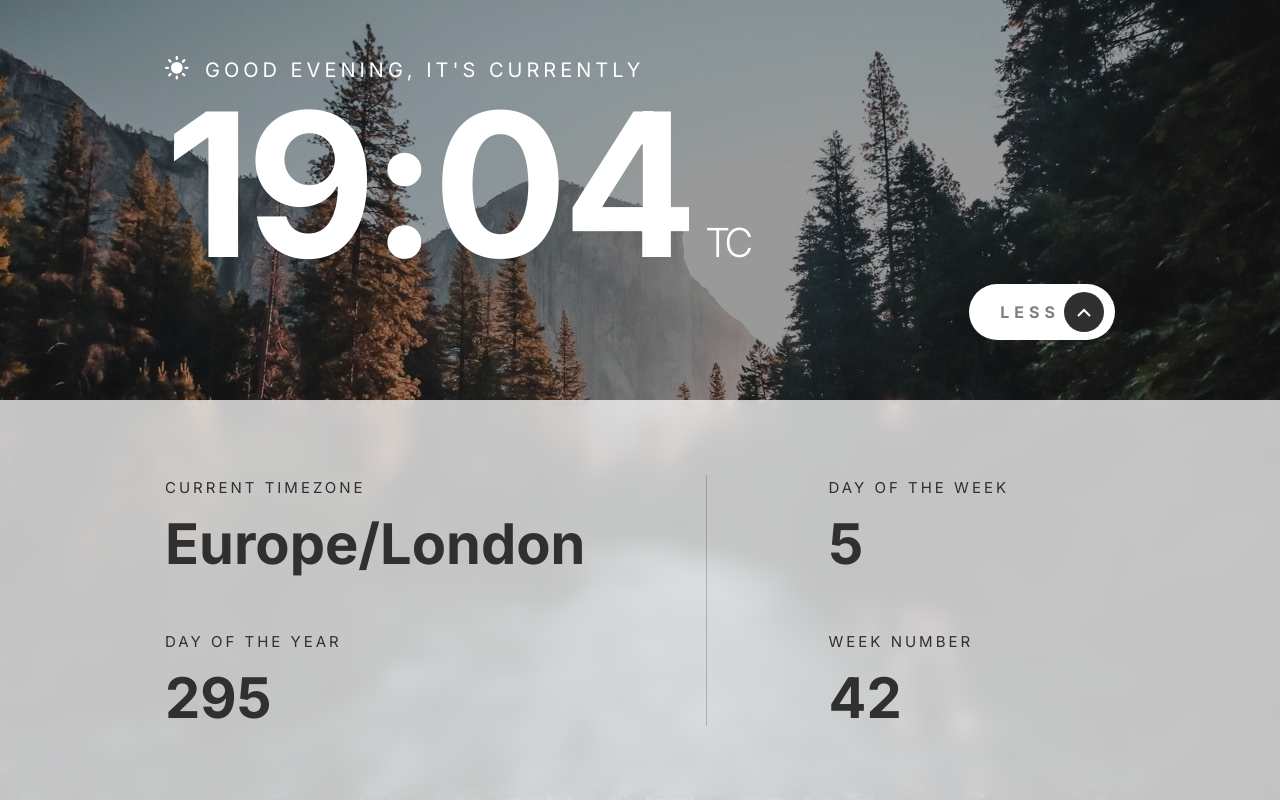
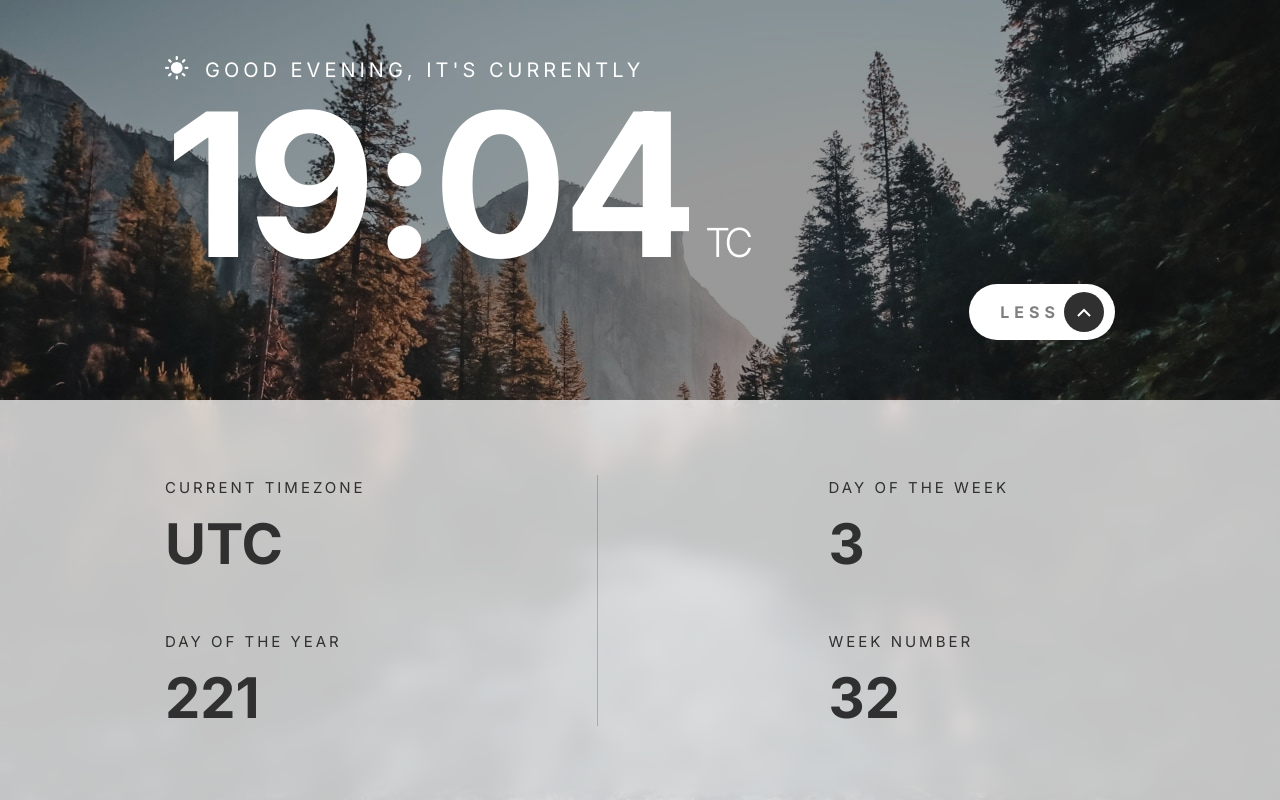
Before and after one commit to GustavoJuvino/Clock-App, a Next.js app: page / in a window 1280 px wide. Both pictures are taken after a click on the button "MORE". Built offline with nearby package versions, Linux system fonts and the light colour scheme; no server answers.

Commit message:
feat: add date infos within Infos Component

```diff
--- a/src/app/components/DisplayTime.tsx
+++ b/src/app/components/DisplayTime.tsx
@@ -12,13 +12,13 @@ interface locationProps {
 
 const DisplayTime = () => {
   const [time, setTime] = useState<string>()
-  const [timeZone, setTimeZone] = useState<string>()
+  const [timezone, setTimezone] = useState<string>()
   const [message, setMessage] = useState<string>()
   const { infosContainer, setInfosContainer } = useGlobalContext()
   const [loading, setLoading] = useState(false)
   const [location, setLocation] = useState<locationProps>()
 
-  const testLocation = useCallback(() => {
+  const getCurrentLocation = useCallback(() => {
     const success = (position: GeolocationPosition) => {
       const latitude = position.coords.latitude
       const longitude = position.coords.longitude
@@ -55,11 +55,17 @@ const DisplayTime = () => {
       )
     }, 1000)
 
+    // const today = new Date()
+    // const format = new Intl.DateTimeFormat("en-us", {
+    //   dayPeriod: "long",
+    // })
+    // console.log(format)
+
     if (new Date().getHours() <= 12) setMessage('Good Morning')
     if (new Date().getHours() > 12) setMessage('Good Afternoon')
     if (new Date().getHours() >= 18) setMessage('Good Evening')
 
-    setTimeZone(
+    setTimezone(
       new Date()
         .toLocaleDateString('en-US', {
           day: 'numeric',
@@ -68,12 +74,12 @@ const DisplayTime = () => {
         .slice(4),
     )
 
-    testLocation()
+    getCurrentLocation()
 
     return () => {
       clearInterval(timer)
     }
-  }, [testLocation])
+  }, [getCurrentLocation])
 
   return (
     <section
@@ -162,7 +168,7 @@ const DisplayTime = () => {
                 xl:text-[40px]
               "
               >
-                {timeZone}
+                {timezone}
               </span>
             </h1>
           </div>
--- a/src/app/components/Infos.tsx
+++ b/src/app/components/Infos.tsx
@@ -1,9 +1,29 @@
 'use client'
-import React from 'react'
+
+import React, { useEffect, useState } from 'react'
 import { useGlobalContext } from '../context/store'
 
 const Infos = () => {
   const { infosContainer } = useGlobalContext()
+  const [timezoneArea, setTimezoneArea] = useState<string>()
+
+  useEffect(() => {
+    setTimezoneArea(Intl.DateTimeFormat().resolvedOptions().timeZone)
+  }, [])
+
+  const now = new Date()
+  const currentDate = new Date().getTime()
+
+  // Day of the year
+  const start = Number(new Date(now.getFullYear(), 0, 0))
+  const diff = Math.floor(currentDate - start)
+  const oneDay = 1000 * 60 * 60 * 24
+  const DayOfTheYear = Math.floor(diff / oneDay)
+
+  // Day of the week
+  const startDate = Number(new Date(now.getFullYear(), 0, 1))
+  const days = Math.floor((currentDate - startDate) / (24 * 60 * 60 * 1000))
+  const weekNumber = Math.ceil(days / 7)
 
   if (infosContainer)
     return (
@@ -50,7 +70,7 @@ const Infos = () => {
                 current timezone
               </span>
               <h2 className="text-[20px] font-bold sm:text-[40px] lg:text-5xl">
-                Europe/London
+                {timezoneArea}
               </h2>
             </div>
 
@@ -59,7 +79,7 @@ const Infos = () => {
                 day of the year
               </span>
               <h2 className="text-[20px] font-bold sm:text-[40px] lg:text-5xl">
-                295
+                {DayOfTheYear}
               </h2>
             </div>
           </section>
@@ -72,7 +92,7 @@ const Infos = () => {
                 day of the week
               </span>
               <h2 className="text-[20px] font-bold sm:text-[40px] lg:text-5xl">
-                5
+                {new Date().getDay()}
               </h2>
             </div>
 
@@ -81,7 +101,7 @@ const Infos = () => {
                 week number
               </span>
               <h2 className="text-[20px] font-bold sm:text-[40px] lg:text-5xl">
-                42
+                {weekNumber}
               </h2>
             </div>
           </section>
```
